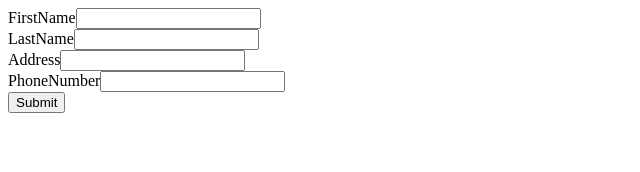
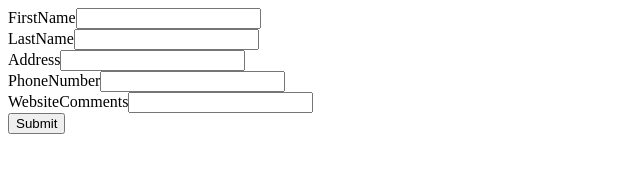
Before and after one commit to jdejesus127/Quiz2, a plain HTML site: page index.html in a window 1280 px wide. Shown: the whole page, without its empty margins (0-640 px from the left). Drawn offline with Linux system fonts and the light colour scheme.

Commit message:
first commit

```diff
--- a/index.html
+++ b/index.html
@@ -18,6 +18,9 @@
         PhoneNumber<input type="text" id="PhoneNumber"/>
         </div>
             <div>
+        WebsiteComments<input type="text" id="WebsiteComments"/>
+        </div>
+            <div>
 
 
             <button type="button" onclick="javascript:processForm()">Submit</button>
```
